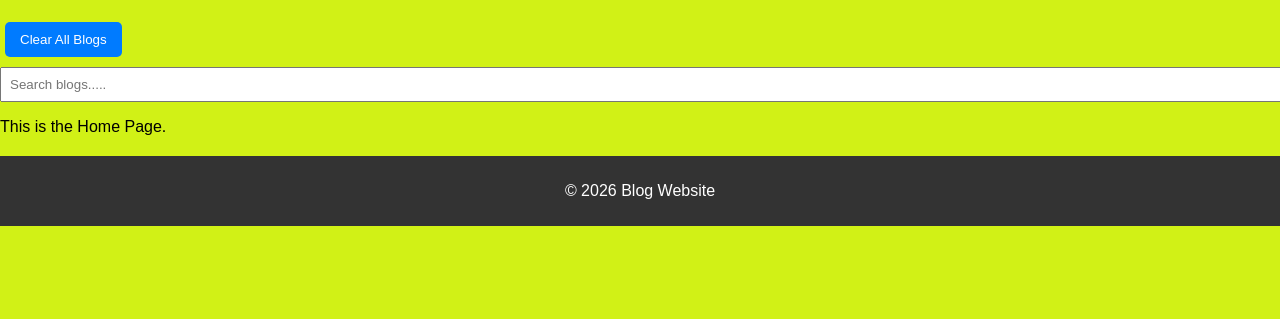
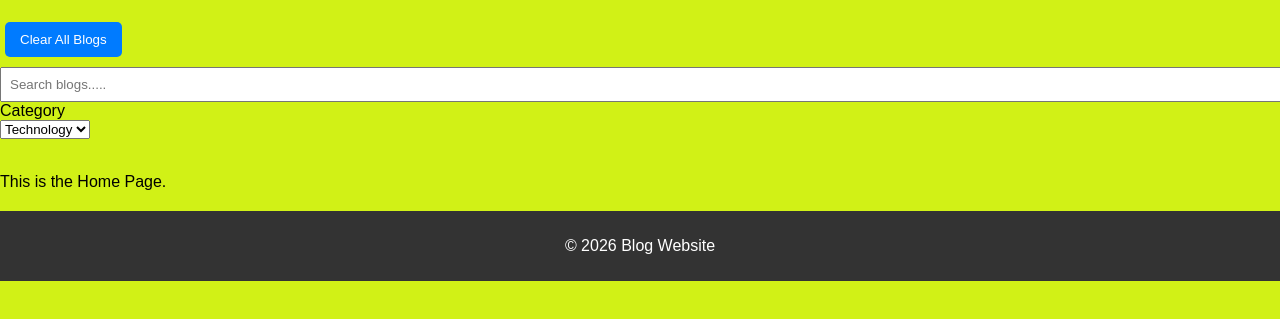
Before and after one commit to usharani16challa/blog-website, a website: page index.html in a window 1280 px wide. Shown: the part 159-478 px from the top of the page. Drawn offline with Linux system fonts and the light colour scheme.

Commit message:
Day 11 completed

```diff
--- a/index.html
+++ b/index.html
@@ -19,6 +19,17 @@
 
 <input type="text" id="searchinput" placeholder="Search blogs....."  onkeyup="searchBlogs()">
 
+<label for="category">Category</label><br>
+
+<select id="category">
+    <option value="Technology">Technology</option>
+    <option value="Education">Education</option>
+    <option value="Health">Health</option>
+    <option value="Travel">Travel</option>
+</select>
+
+<br><br>
+
 <div id="blogContainer"></div>
 
 <script src="script.js"></script>
--- a/script.js
+++ b/script.js
@@ -8,6 +8,7 @@ function displayBlogs(blogList = blogs) {
         const card = document.createElement("div");
         card.innerHTML = `
             <h2>${blog.title}</h2>
+            <h4>Category:${blog.category}</h4>
             <p>${blog.content}</p>
 
             <button onclick="editBlog(${index})">Edit</button>
@@ -24,6 +25,7 @@ function submitBlog(event) {
 
     const title = document.getElementById("title").value;
     const content = document.getElementById("content").value;
+    const category=document.getElementById("category").value;
 
     if (title.trim() === "" || content.trim() === "") {
         alert("Please fill all fields.");
@@ -32,6 +34,7 @@ function submitBlog(event) {
 
     blogs.push({
         title: title,
+        category:category,
         content: content
     });
 
@@ -61,6 +64,7 @@ function editBlog(index) {
 
     if (newTitle && newContent) {
         blogs[index].title = newTitle;
+        blogs[index].category=newCategory;
         blogs[index].content = newContent;
 
         localStorage.setItem("blogs", JSON.stringify(blogs));
```
